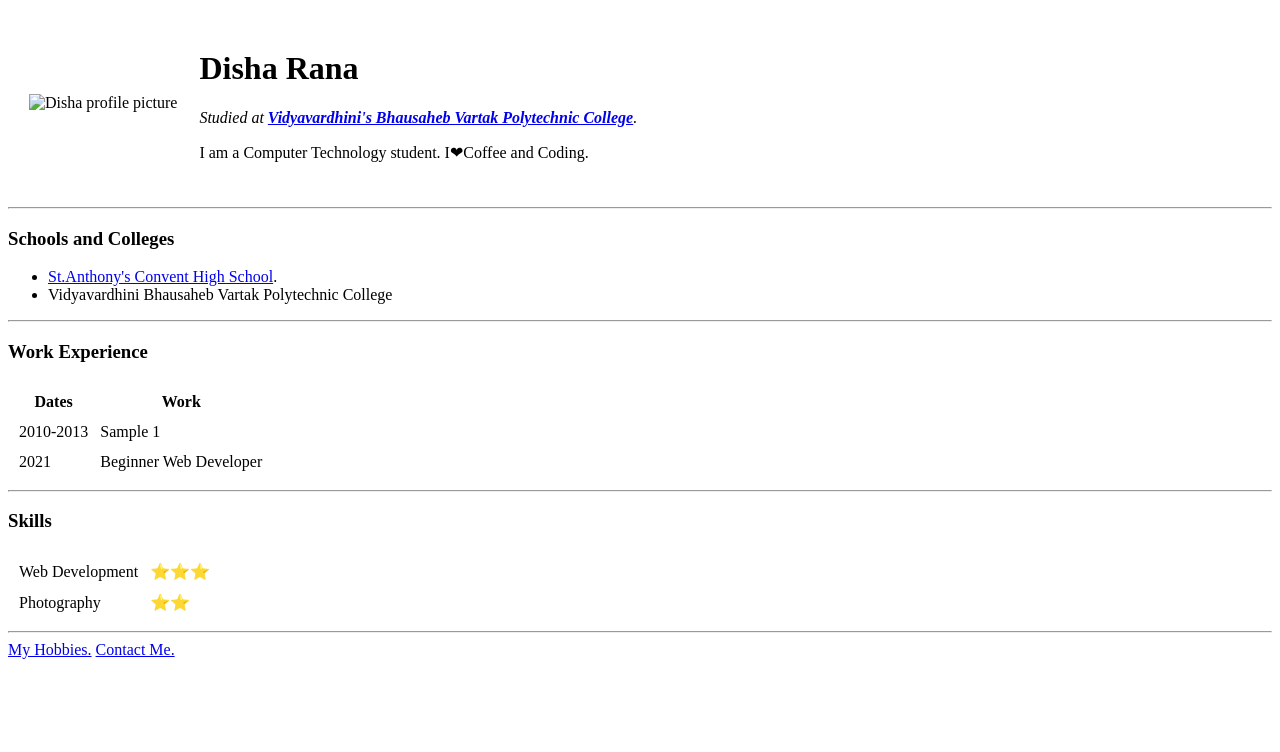
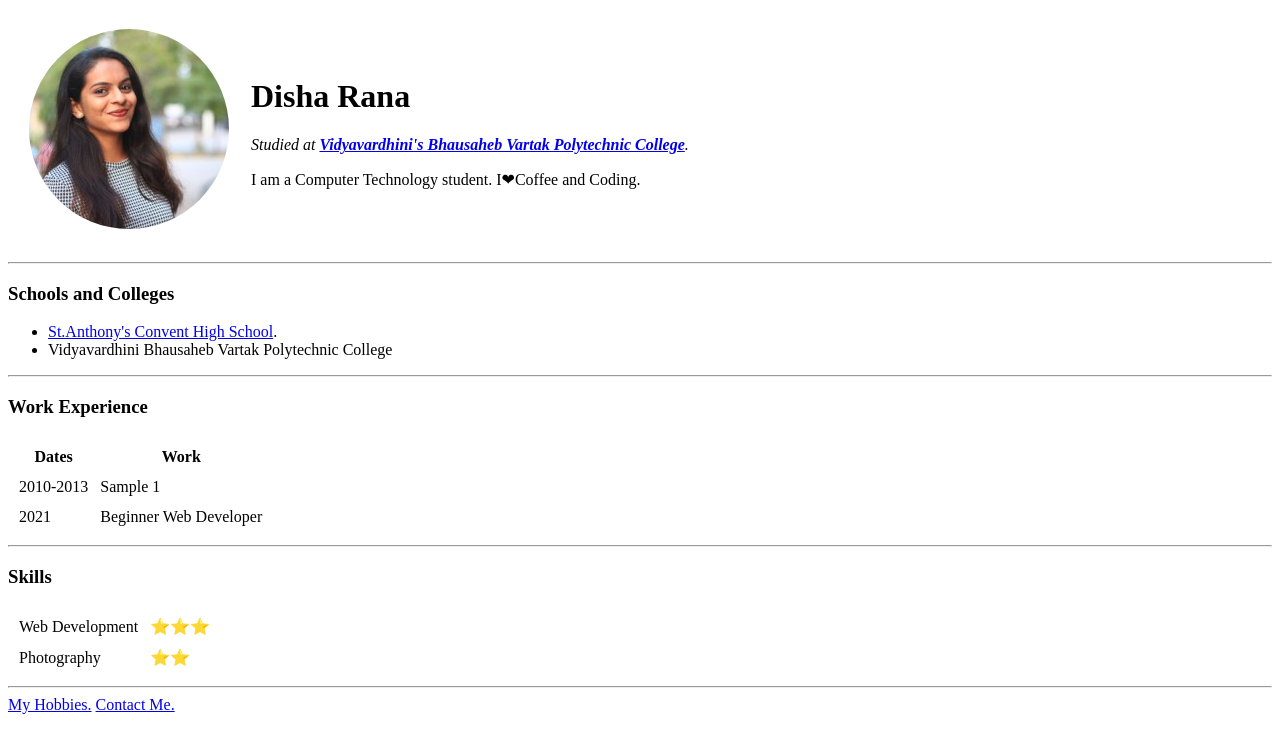
Before and after one commit to cookieee22/CV, a plain HTML site: page index.html in a window 1280 px wide. Drawn offline with Linux system fonts and the light colour scheme.

Commit message:
Update index.html

```diff
--- a/index.html
+++ b/index.html
@@ -8,7 +8,7 @@
     <body>
   <table cellspacing="20">
     <tr>
-      <td><img src="images/circle-cropped.png" alt="Disha profile picture"></td>
+      <td><img src="circle-cropped.png" alt="Disha profile picture"></td>
       <td><h1>Disha Rana</h1>
         <p><em>Studied at <strong> <a href="https://www.vartakpolytechnic.org/">Vidyavardhini's Bhausaheb Vartak Polytechnic College</a></strong>.</em></p>
         <p>I am a Computer Technology student. I&#10084;Coffee and Coding.</p></td>
```
